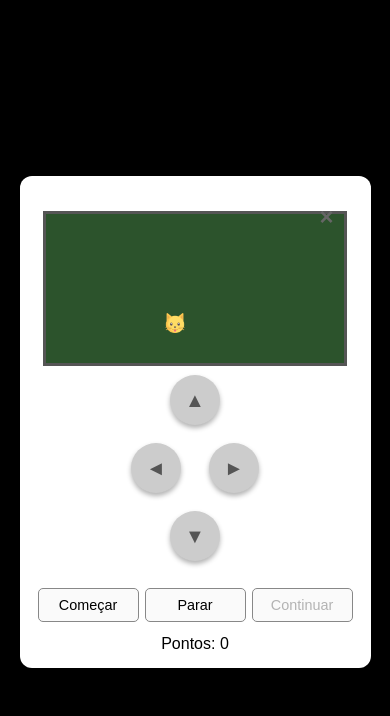
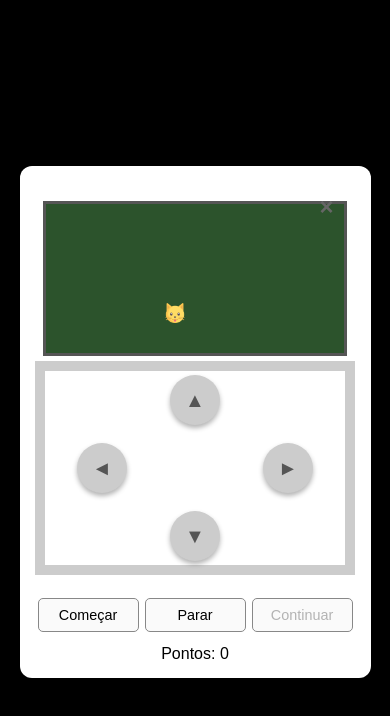
Before and after one commit to FiliShoppe/snakecat, a plain HTML site: page index.html in a window 390 px wide. Both pictures are taken after a click on the button "Abrir Jogo da Cobrinha 🐍". Drawn offline with Linux system fonts and the light colour scheme.

Commit message:
Update style.css

```diff
--- a/style.css
+++ b/style.css
@@ -458,7 +458,19 @@ button:hover {
   body {
     padding: 5px;
   }
-
+   .dirBtnContainer{
+        border:10px solid #ccc;
+        display: flex;
+        flex-direction: column;
+    }
+    .horizontal-controls{
+        gap: 8rem;
+    }
+    .dirBtn{
+        width: 60px;
+        height: 35px;
+        font-size: 20px;
+    }
   #openGameBtn {
     margin: 10px auto 30px auto;
   }
```
